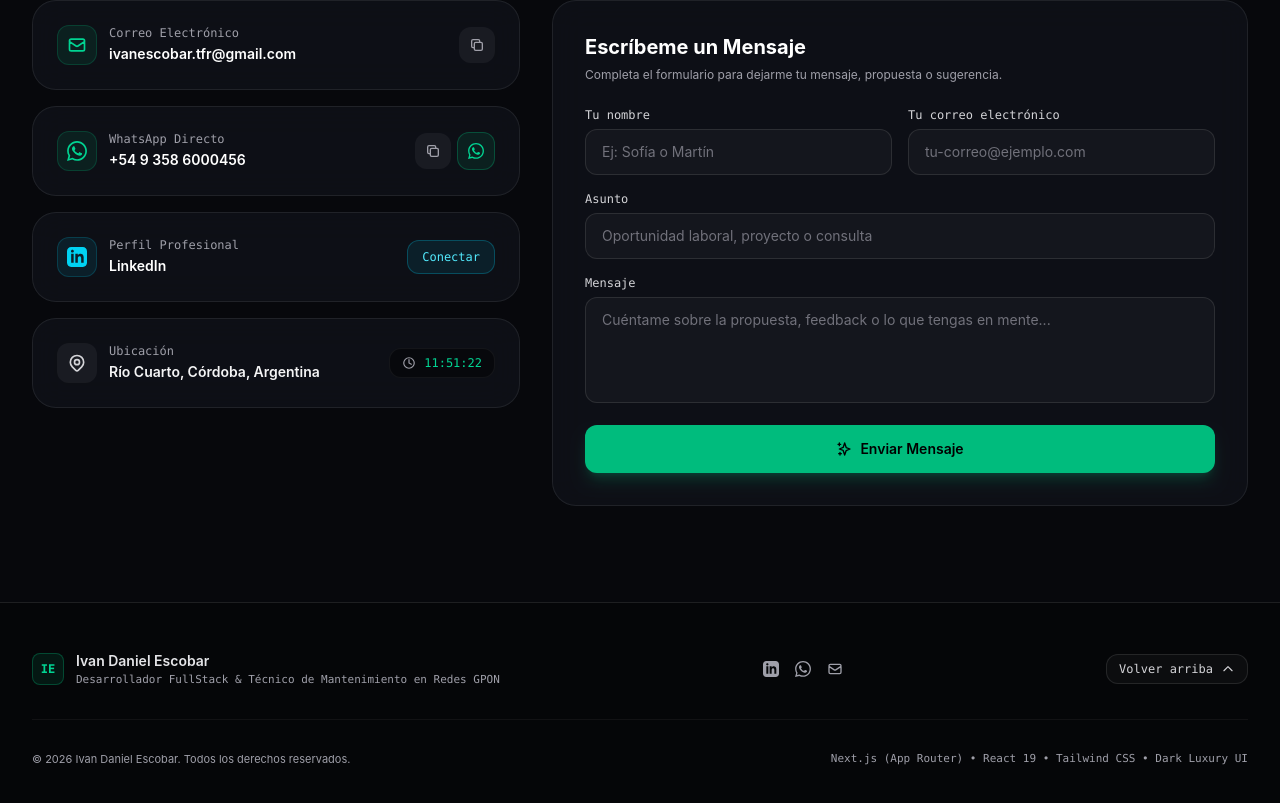
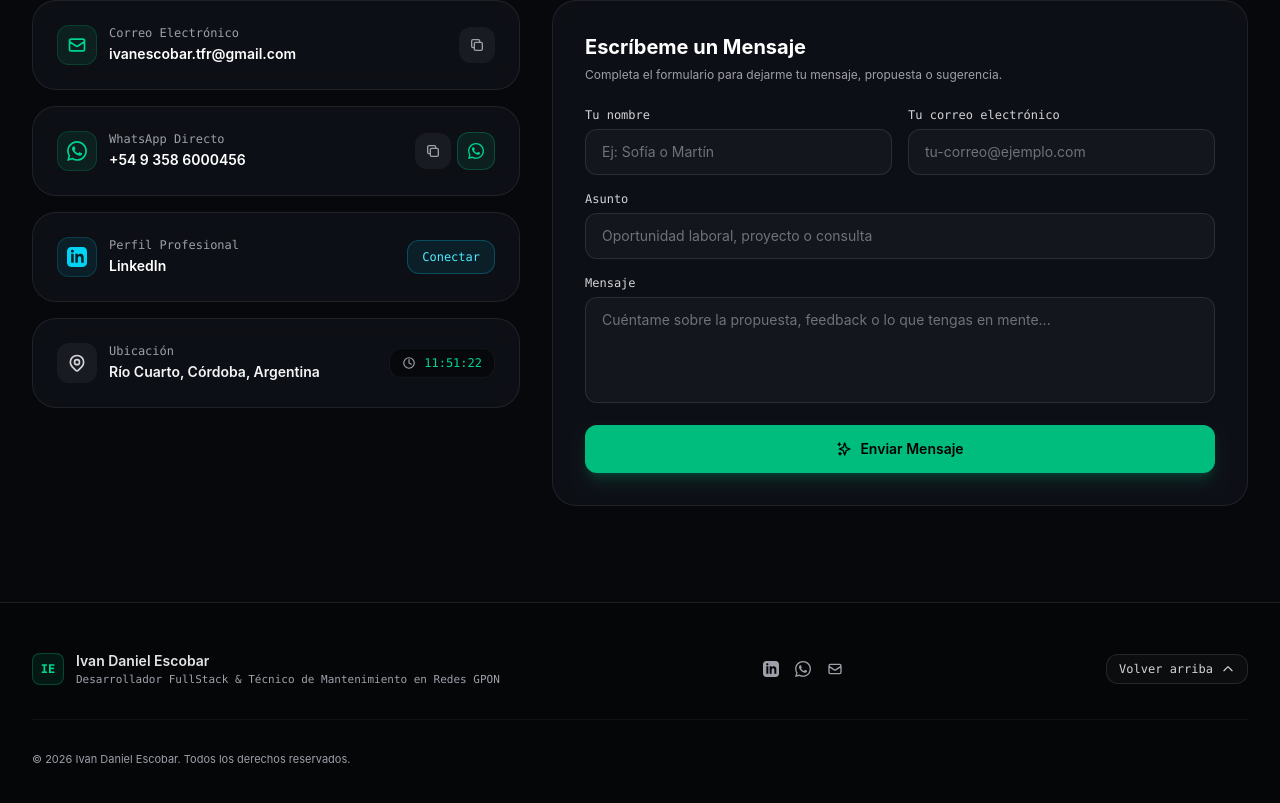
Before and after one commit to IvanDanielEscobar/portfolio, a Next.js app: page / in a window 1280 px wide. Shown: the part 7239-8042 px from the top of the page. Built offline with nearby package versions, Linux system fonts and the light colour scheme.

Commit message:
actualizacion de footer

```diff
--- a/src/components/Footer.jsx
+++ b/src/components/Footer.jsx
@@ -69,9 +69,6 @@ export default function Footer() {
 
         <div className="pt-8 flex flex-col sm:flex-row items-center justify-between gap-4 text-[11px] text-zinc-400">
           <p>© {new Date().getFullYear()} Ivan Daniel Escobar. Todos los derechos reservados.</p>
-          <p className="font-mono text-zinc-400">
-            Next.js (App Router) • React 19 • Tailwind CSS • Dark Luxury UI
-          </p>
         </div>
       </div>
     </footer>
```
